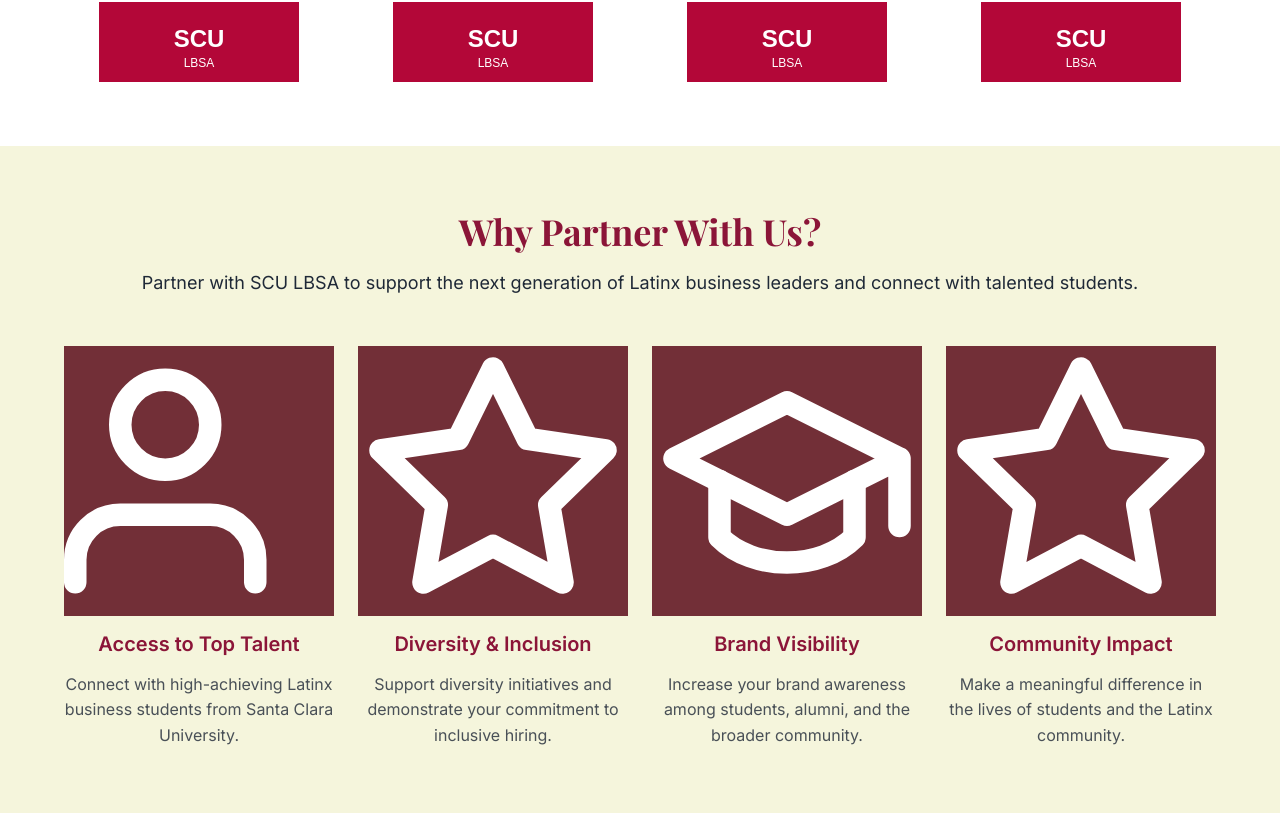
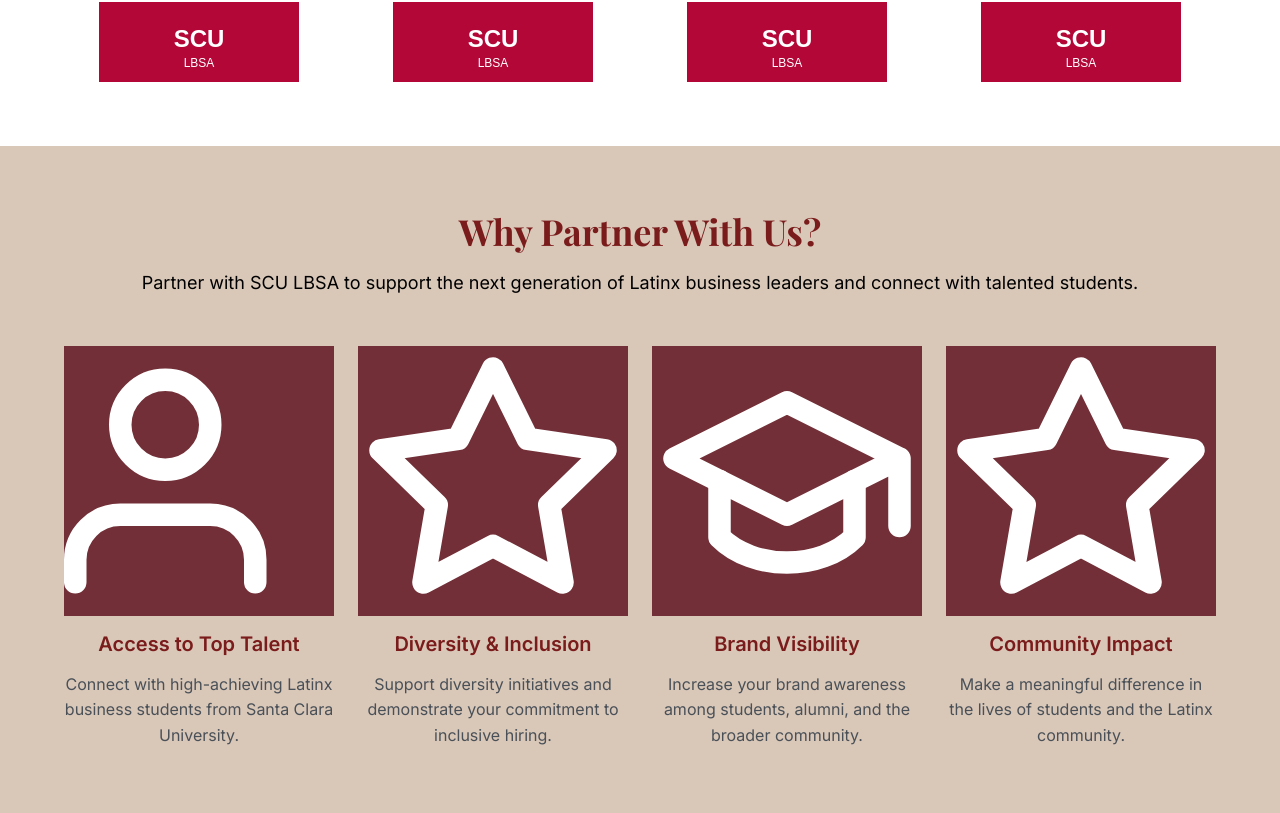
Before and after one commit to henryxoliveira/LBSA-website, a React (Vite) app: page /sponsorship in a window 1280 px wide. Shown: the part 507-1320 px from the top of the page. Built offline with nearby package versions, Linux system fonts and the light colour scheme.

Commit message:
Update color palette in styles.css - Adjust cardinal and charcoal colors, introduce beige accent, and update background color utility class

```diff
--- a/src/styles.css
+++ b/src/styles.css
@@ -9,9 +9,9 @@
 /* ===== CSS VARIABLES ===== */
 :root {
   /* Colors */
-  --cardinal: #8B1538;
+  --cardinal: #7A1C1C; /* Primary: deep SCU burgundy */
   --burgundy: #722F37;
-  --charcoal: #1F2937;
+  --charcoal: #000000; /* Secondary: black for text and structure */
   --gray-100: #F8F9FA;
   --gray-200: #E9ECEF;
   --gray-300: #DEE2E6;
@@ -21,8 +21,9 @@
   --gray-700: #343A40;
   --gray-800: #212529;
   --gray-900: #111827;
-  --white: #FFFFFF;
-  --light-beige: #F5F5DC;
+  --white: #FFFFFF; /* Background: clean white base */
+  --beige: #D9C7B8; /* Accent: soft beige accent for sections or hover states */
+  --light-beige: #D9C7B8; /* Alias for backward compatibility */
 
   /* Typography */
   --font-family: system-ui, -apple-system, BlinkMacSystemFont, 'Segoe UI', Roboto, 'Helvetica Neue', Arial, sans-serif;
@@ -377,8 +378,12 @@
   background-color: var(--burgundy);
 }
 
+.bg-beige {
+  background-color: var(--beige);
+}
+
 .bg-light-beige {
-  background-color: var(--light-beige);
+  background-color: var(--beige); /* Updated to use new accent color */
 }
 
 /* ===== TEXT COLOR UTILITIES ===== */
```
